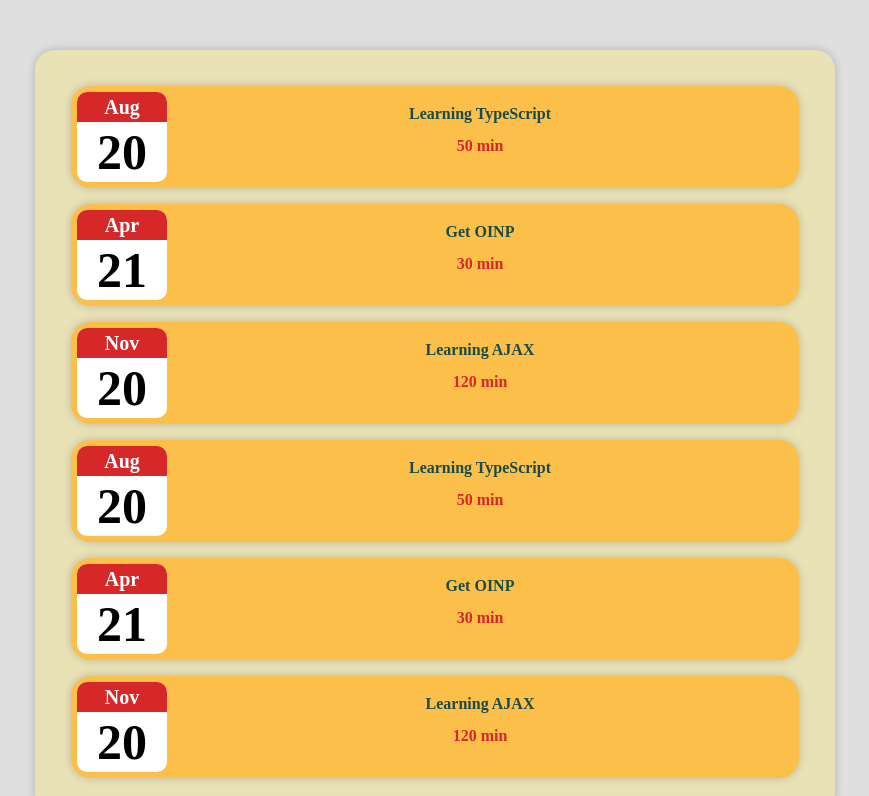
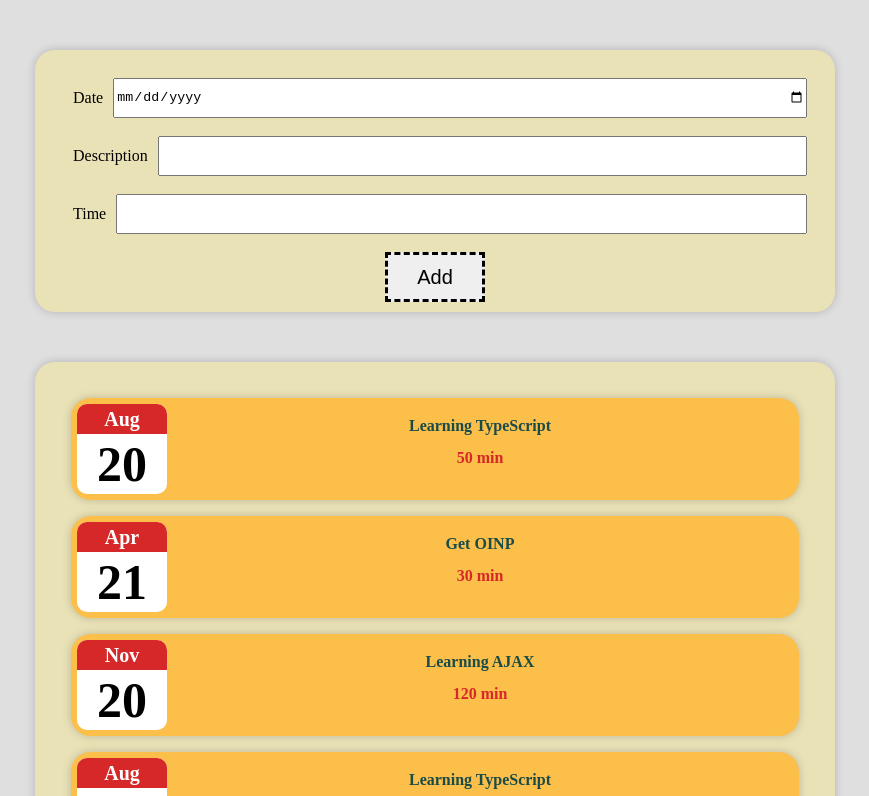
Before and after one commit to csyslow/log_practice, a React (Create React App) app: page / in a window 1280 px wide. Shown: the top 796 px of the page, without its empty margins (205-1074 px from the left). Built offline with nearby package versions, Linux system fonts and the light colour scheme.

Commit message:
Get log data

```diff
--- a/src/App.css
+++ b/src/App.css
@@ -1,3 +1,4 @@
 .app {
-
+    width: 800px;
+    margin: 50px auto;
 }
--- a/src/App.js
+++ b/src/App.js
@@ -1,9 +1,11 @@
 import Logs from "./Components/Logs/Logs";
 import './App.css';
 import Card from "./Components/UI/Card/Card";
+import LogsForm from "./Components/LogsForm/LogsForm";
 
 const App = () => {
     return <div className="app">
+        <LogsForm />
         <Logs />
     </div>
 }
--- /dev/null
+++ b/src/Components/LogsForm/LogsForm.css
@@ -0,0 +1,37 @@
+.logs-form {
+    background-color: #eae2b7;
+    padding: 10px;
+}
+
+.form-item {
+    height: 40px;
+    display: flex;
+    flex-flow: row;
+    line-height: 40px;
+    margin: 18px;
+}
+
+.form-item input {
+    flex: auto
+}
+
+.form-item label {
+    text-align: center;
+    padding: 0 10px;
+}
+
+.form-btn {
+    text-align: center;
+}
+
+.form-btn button {
+    width: 100px;
+    height: 50px;
+    border: 3px dashed;
+    font-size: 20px;
+    transition: 0.3s;
+}
+
+.form-btn button:hover {
+    background-color: aquamarine;
+}
--- /dev/null
+++ b/src/Components/LogsForm/LogsForm.js
@@ -0,0 +1,62 @@
+import React from 'react';
+import Card from '../UI/Card/Card';
+import './LogsForm.css'
+
+const LogsForm = () => {
+    //存储form数据
+    let inputDate = '';
+    let inputDesc = '';
+    let inputTime = '';
+
+    // 当表单发生变化时，获取用户输入内容
+    const dateChangeHandler = (event) => {
+        // event.target 触发该事件的对象，即原生DOM对象
+        inputDate = event.target.value;
+    }
+    const descChangeHandler = (event) => {
+        // event.target 触发该事件的对象，即原生DOM对象
+        inputDesc = event.target.value;
+    }
+    const timeChangeHandler = (event) => {
+        // event.target 触发该事件的对象，即原生DOM对象
+        inputTime = event.target.value
+    }
+
+    //汇总表单数据
+    const formSubmitHandler = (event) => {
+        //取消默认
+        event.preventDefault();
+        //获取form数据
+        const newLogData = {
+            date: new Date(inputDate),
+            desc: inputDesc,
+            time: +inputTime
+        }
+        console.log(newLogData)
+    }
+
+    return (
+        <Card className='logs-form'>
+            <form onSubmit={formSubmitHandler}>
+                <div className='form-item'>
+                    <label htmlFor='date'>Date</label>
+                    <input id='date' onChange={dateChangeHandler} type='date' />
+                </div>
+                <div className='form-item'>
+                    <label htmlFor='desc'>Description</label>
+                    <input id='desc' onChange={descChangeHandler} type='text' />
+                </div>
+                <div className='form-item'>
+                    <label htmlFor='time'>Time</label>
+                    <input id='time' onChange={timeChangeHandler} type='text' />
+                </div>
+                <div className='form-btn'>
+                    <button>Add</button>
+                </div>
+
+            </form>
+        </Card>
+    );
+};
+
+export default LogsForm;
```
